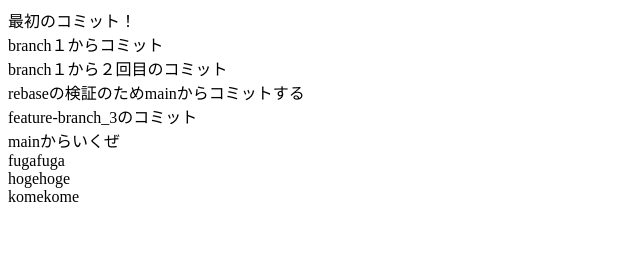
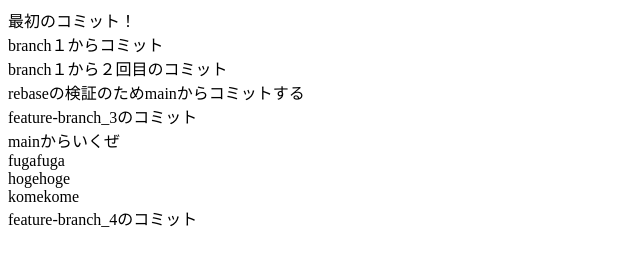
Before and after one commit to gonta1026/git_try, a plain HTML site: page index.html in a window 1280 px wide. Shown: the whole page, without its empty margins (0-640 px from the left). Drawn offline with Linux system fonts and the light colour scheme.

Commit message:
feature-branch_4のコミット

```diff
--- a/index.html
+++ b/index.html
@@ -15,5 +15,6 @@
     <div>fugafuga</div>
     <div>hogehoge</div>
     <div>komekome</div>
+    <div>feature-branch_4のコミット</div>
   </body>
 </html>
```
